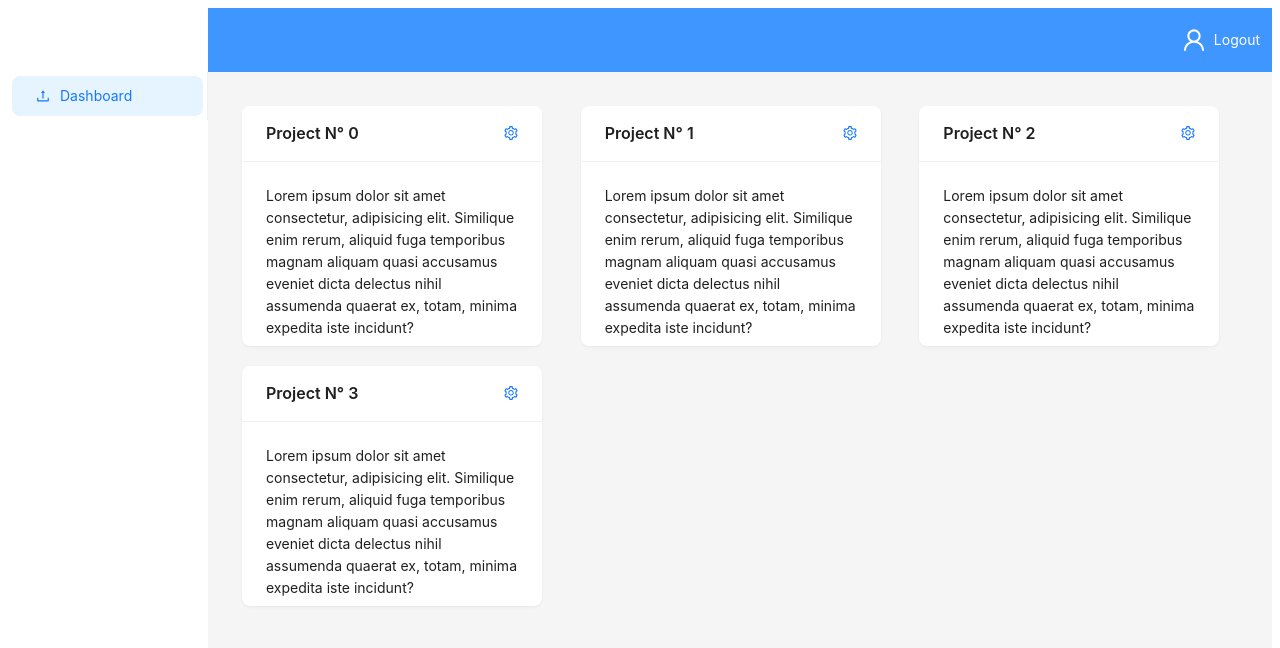
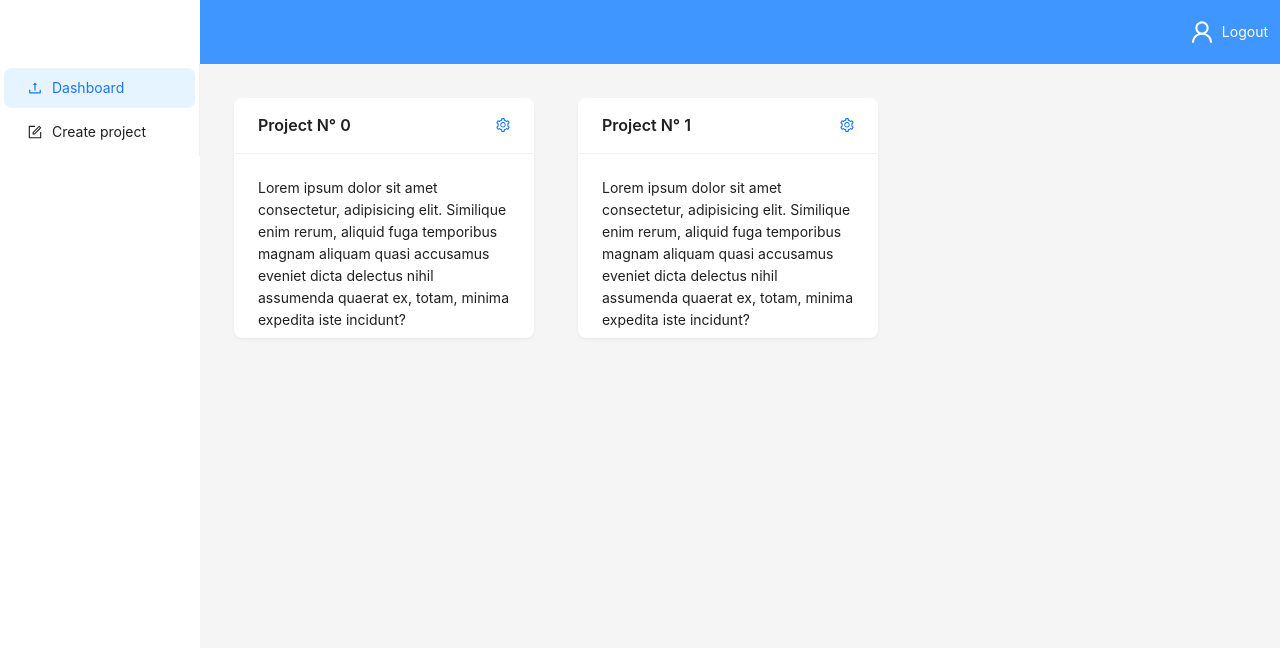
Before and after one commit to VoskanGrigoryan/fullstack_challenge_fe, a Next.js app: page /home in a window 1280 px wide. Shown: the top 648 px of the page. Built offline with nearby package versions, Linux system fonts and the light colour scheme.

Commit message:
adding stuff

```diff
--- a/app/auth/login/page.tsx
+++ b/app/auth/login/page.tsx
@@ -67,7 +67,9 @@ export default function Login() {
           )}
         />
 
-        <CButton htmlType="submit">Login</CButton>
+        <CButton htmlType="submit" type="primary">
+          Login
+        </CButton>
 
         <Text style={{ marginTop: "12px", textAlign: "center" }}>
           Don't have an account yet? <Link href="/auth/register">Register</Link>
--- a/app/auth/register/page.tsx
+++ b/app/auth/register/page.tsx
@@ -86,7 +86,9 @@ export default function Login() {
           )}
         />
 
-        <CButton htmlType="submit">Login</CButton>
+        <CButton htmlType="submit" type="primary">
+          Register
+        </CButton>
 
         <Text style={{ marginTop: "12px", textAlign: "center" }}>
           Already have an account? <Link href="/auth/login">Login</Link>
--- a/app/globals.css
+++ b/app/globals.css
@@ -7,18 +7,9 @@ p {
   margin: 0;
 }
 
-.ellipsis {
-  text-overflow: ellipsis; /* enables ellipsis */
-  white-space: nowrap; /* keeps the text in a single line */
-  overflow: hidden; /* keeps the element from overflowing its parent */
-}
-
-.ellipsis2 {
-  display: -webkit-box;
-  -webkit-line-clamp: 7;
-  -webkit-box-orient: vertical;
-  overflow: hidden;
-  text-overflow: ellipsis;
+* {
+  padding: 0;
+  margin: 0;
 }
 
 /* width */
--- a/app/home/page.tsx
+++ b/app/home/page.tsx
@@ -3,7 +3,7 @@ import { CCard } from "@/components/ui/Card";
 import { Row } from "antd";
 
 export default function Home() {
-  const num = [1, 2, 3, 4];
+  const num = [1, 2];
   return (
     <Container>
       <Row>
--- a/components/containers/Container.tsx
+++ b/components/containers/Container.tsx
@@ -2,7 +2,7 @@
 
 import React from "react";
 import { Layout, Menu } from "antd";
-import { UploadOutlined, UserOutlined } from "@ant-design/icons";
+import { FormOutlined, UploadOutlined, UserOutlined } from "@ant-design/icons";
 import type { MenuProps } from "antd";
 import Link from "next/link";
 
@@ -19,11 +19,11 @@ export default function NewContainer({ children }: IProps) {
       label: <a href="/home">Dashboard</a>,
       key: 1,
     },
-    // {
-    //   icon: <UserOutlined />,
-    //   label: <a href="/auth/register">User</a>,
-    //   key: 2,
-    // },
+    {
+      icon: <FormOutlined />,
+      label: "Create project",
+      key: 2,
+    },
   ];
 
   return (
@@ -33,10 +33,10 @@ export default function NewContainer({ children }: IProps) {
         breakpoint="lg"
         collapsedWidth="0"
         onBreakpoint={(broken) => {
-          console.log(broken);
+          // console.log(broken);
         }}
         onCollapse={(collapsed, type) => {
-          console.log(collapsed, type);
+          // console.log(collapsed, type);
         }}
       >
         <div style={{ height: 64 }}></div>
```
Also changed, not shown: package.json (+6 -1 lines), 1 other file (tests, documents, lock files or other folders).
